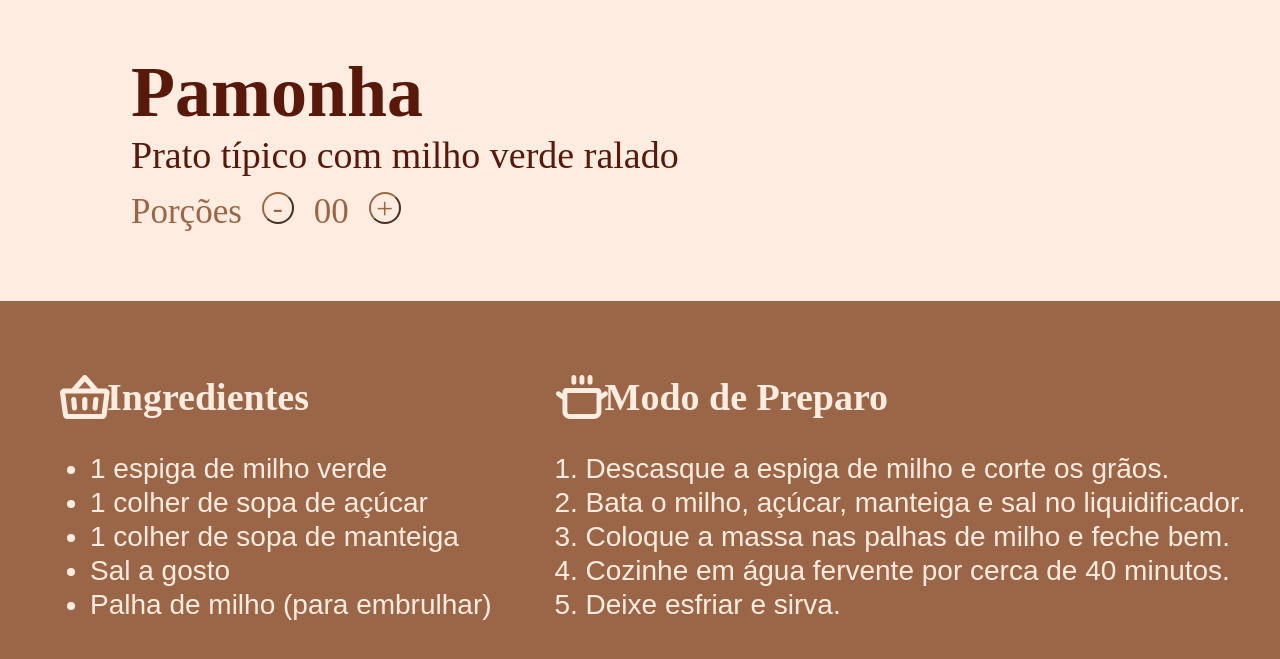
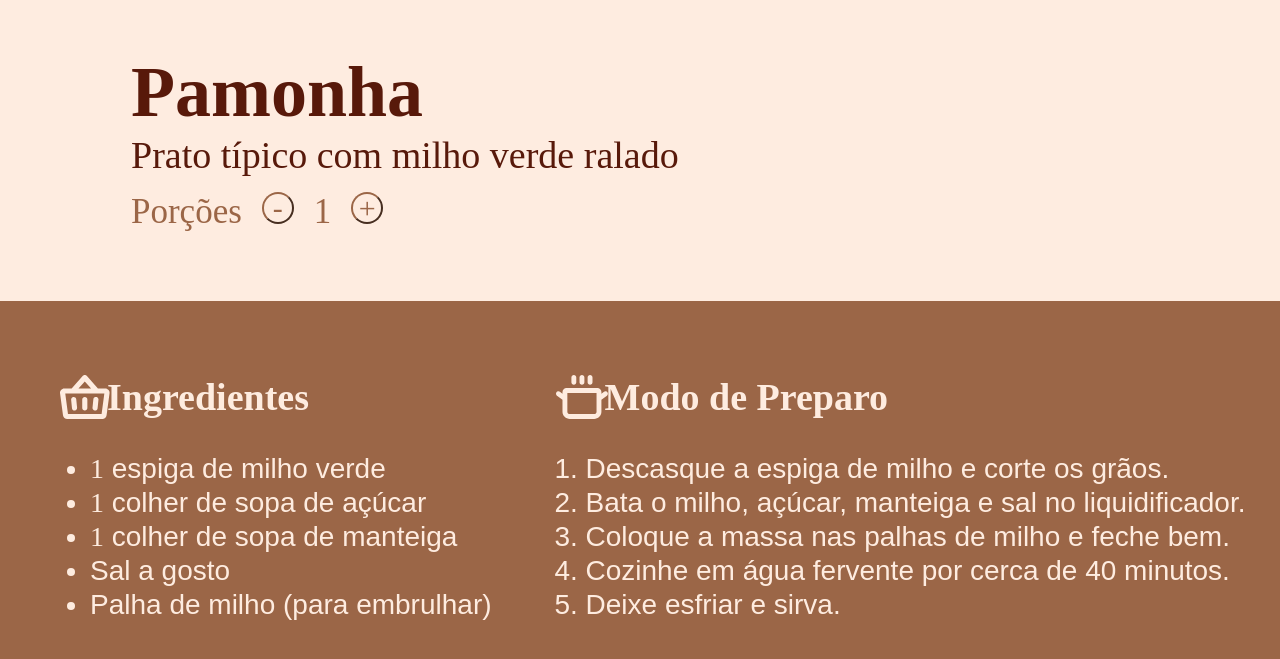
Before and after one commit to runnanC-137/unicode, a plain HTML site: page index.html in a window 1280 px wide. Shown: the part 109-768 px from the top of the page. Drawn offline with Linux system fonts and the light colour scheme.

Commit message:
Update index.html
e verdade

```diff
--- a/index.html
+++ b/index.html
@@ -137,7 +137,7 @@
                     <div>
                         <label>Porções</label>
                         <button onclick="subtracao()">-</button>
-                        <span id="valor">00</span>
+                        <span id="valor">1</span>
                         <button onclick="soma()">+</button>
                     </div>
                 </div>
@@ -154,9 +154,9 @@
                     </div>
                     <div>
                         <ul>
-                            <li>1 espiga de milho verde</li>
-                            <li>1 colher de sopa de açúcar</li>
-                            <li> 1 colher de sopa de manteiga</li>
+                            <li><span id="everdade">1</span> espiga de milho verde</li>
+                            <li><span id="everdade">1</span> colher de sopa de açúcar</li>
+                            <li><span id="everdade">1</span> colher de sopa de manteiga</li>
                             <li> Sal a gosto</li>
                             <li> Palha de milho (para embrulhar)</li>
                         </ul>
@@ -186,16 +186,18 @@
 </body>
 <script>
     let e = document.querySelector("#valor")
-
+    let everdade = document.querySelector("#everdade")
     function soma() {
         eValue = Number(e.textContent) + 1
         e.textContent = eValue > 9 ? eValue : `0${eValue}`
+        everdade.textContent = eValue > 9 ? eValue : `0${eValue}`
     }
 
     function subtracao() {
         if (e.textContent > 0) {
             eValue = Number(e.textContent) - 1
             e.textContent = eValue > 9 ? eValue : `0${eValue}`
+            everdade.textContent = eValue > 9 ? eValue : `0${eValue}`
         }
 
     }
```
